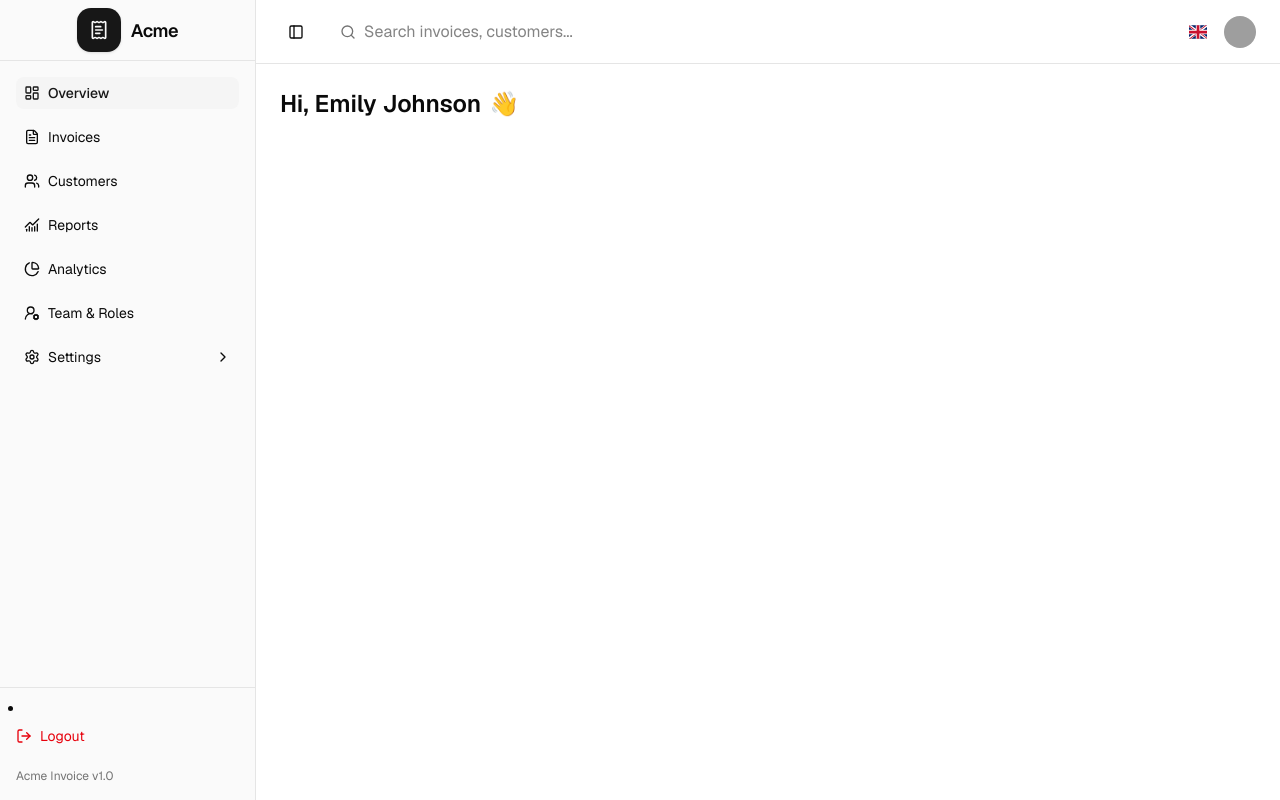
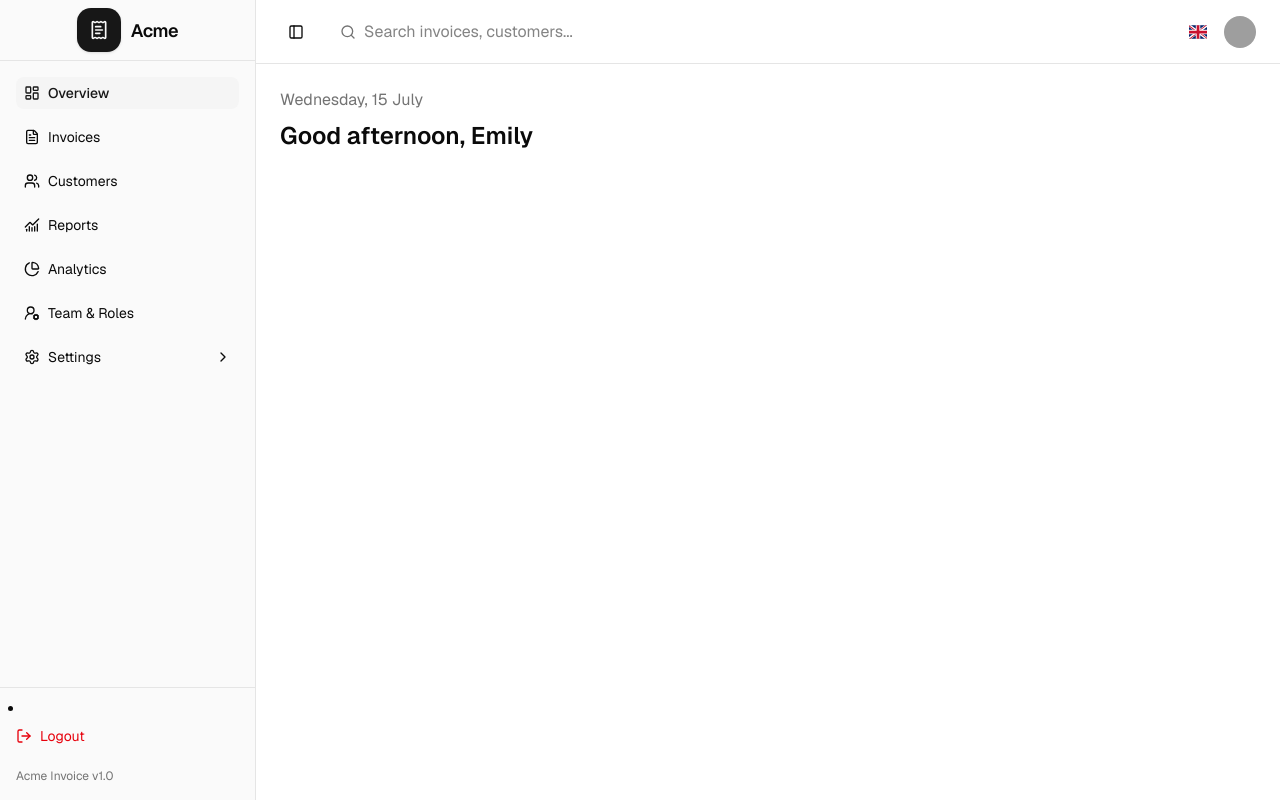
Before and after one commit to monomeak/angkor-commerce, a Next.js app in the folder apps/web/: page /overview in a window 1280 px wide. Built offline with nearby package versions, Linux system fonts and the light colour scheme; grey boxes are pictures that could not be loaded.

Commit message:
feat: enhance dashboard with greeting and formatted date display

```diff
--- a/apps/web/app/(dashboard)/overview/page.tsx
+++ b/apps/web/app/(dashboard)/overview/page.tsx
@@ -3,16 +3,55 @@ import { getProfileResponse } from "@/src/features/profile/api/profile-api";
 export default function Dashboard() {
   const userProfile = getProfileResponse();
   const fullName = `${userProfile.firstName} ${userProfile.lastName}`.trim();
+  const date = new Date().toUTCString();
 
   return (
-    <h1 className="flex items-center gap-2 text-2xl font-semibold">
-      <span>Hi, {fullName}</span>
-      <span
-        aria-hidden="true"
-        className="inline-block origin-[70%_70%] animate-[wave_1.8s_ease-in-out_finite]"
-      >
-        👋
-      </span>
-    </h1>
+    <main>
+      <span className=" text-muted-foreground">{formatLongDate(date)}</span>
+      <h1 className="flex flex-col items-left gap-2 text-2xl font-semibold pt-2">
+        <span>
+          {getGreeting().toString()}, {userProfile.firstName}
+        </span>
+      </h1>
+    </main>
   );
 }
+
+export function formatLongDate(dateValue: string | Date) {
+  const date = new Date(dateValue);
+
+  const weekday = date.toLocaleDateString("en-GB", {
+    weekday: "long",
+    timeZone: "UTC",
+  });
+
+  const dayMonth = date.toLocaleDateString("en-GB", {
+    day: "2-digit",
+    month: "long",
+    timeZone: "UTC",
+  });
+
+  return `${weekday}, ${dayMonth}`;
+}
+
+export function getGreeting(date: Date = new Date()): string {
+  const hour = date.getHours();
+
+  if (hour >= 5 && hour < 12) {
+    return "Good morning";
+  }
+
+  if (hour === 12) {
+    return "Good noon";
+  }
+
+  if (hour >= 13 && hour < 17) {
+    return "Good afternoon";
+  }
+
+  if (hour >= 17 && hour < 21) {
+    return "Good evening";
+  }
+
+  return "Good night";
+}
```
